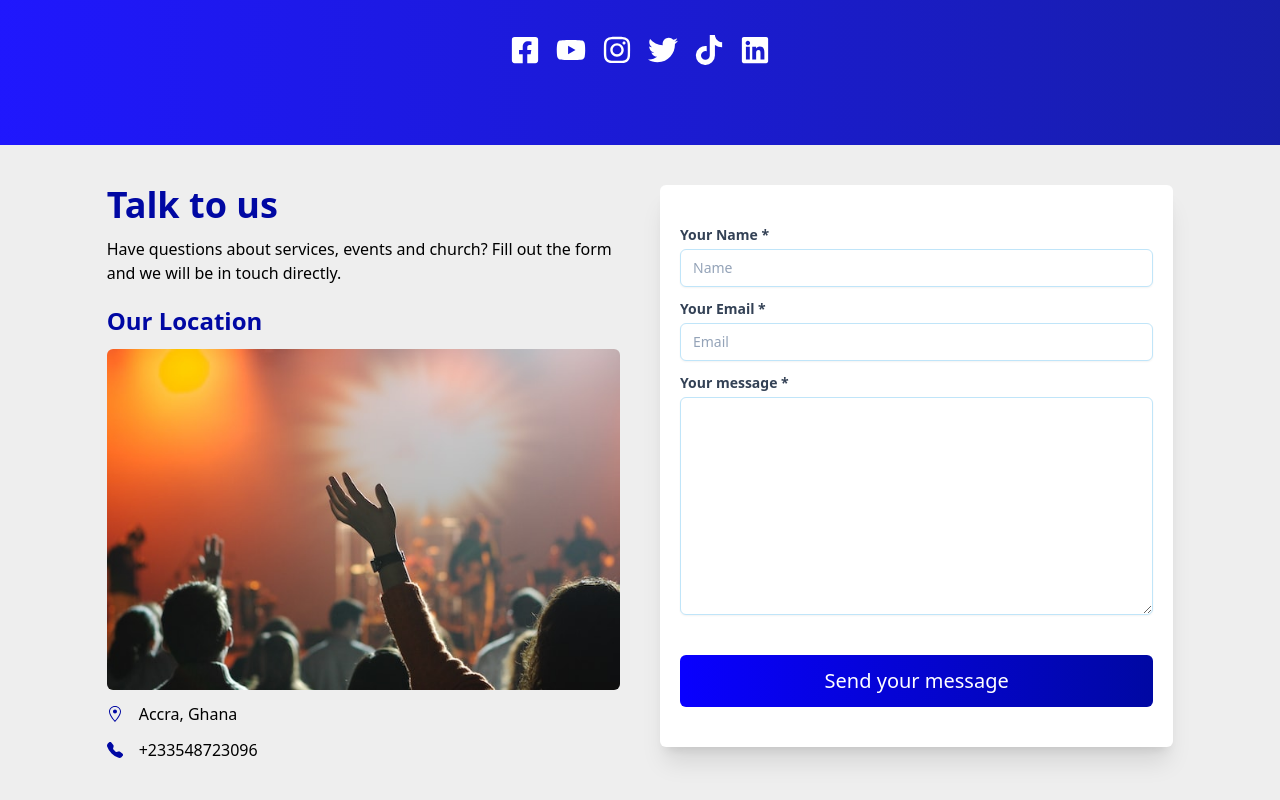
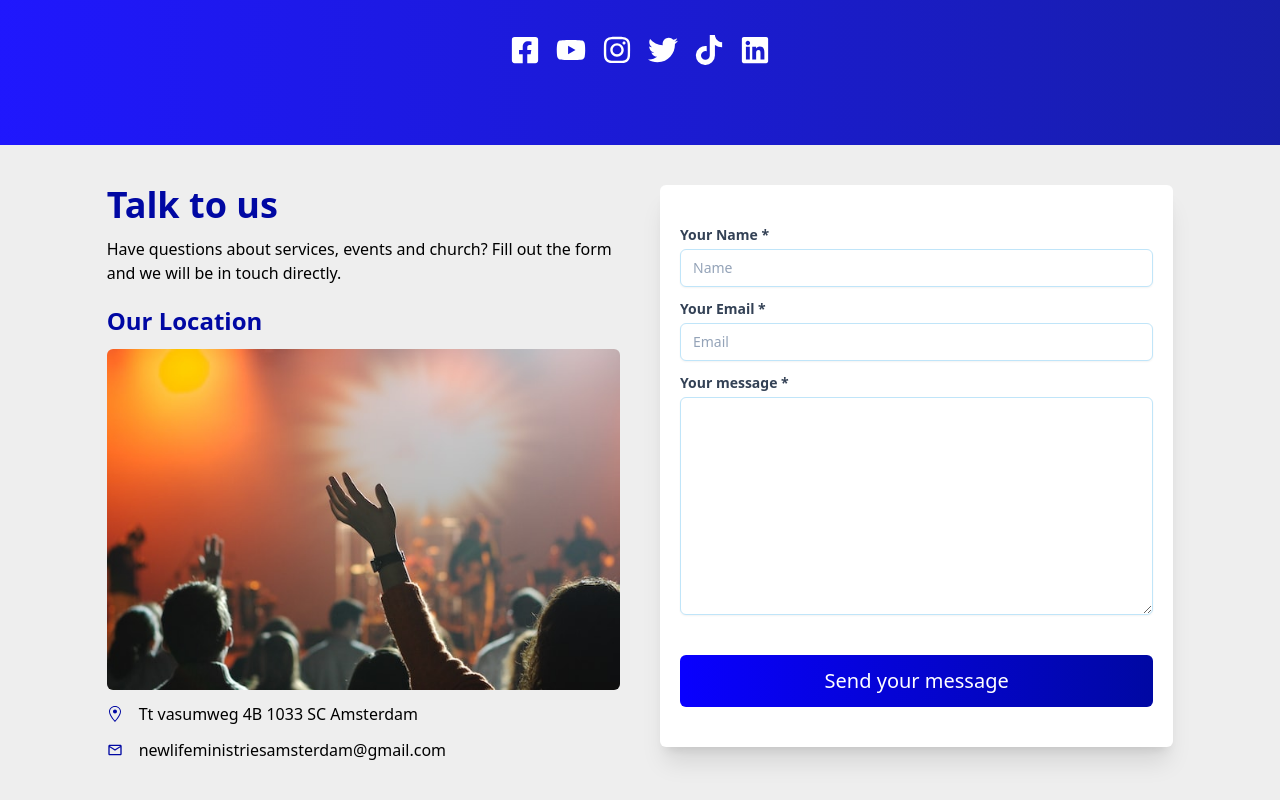
Before and after one commit to dammyolapaix/New-Life-Ministries-Website, a Next.js app: page / in a window 1280 px wide. Shown: the part 2413-3213 px from the top of the page. Built offline with nearby package versions, Linux system fonts and the light colour scheme.

Commit message:
Linked the church with us CTA, and updated the contact info

```diff
--- a/components/ContactUs.tsx
+++ b/components/ContactUs.tsx
@@ -2,6 +2,7 @@ import Image from 'next/image'
 import { GoLocation } from 'react-icons/go'
 import { BsTelephoneFill } from 'react-icons/bs'
 import congregationPic from '../public/john-price-RAZQiZOX3mU-unsplash.jpg'
+import { MdOutlineMailOutline } from 'react-icons/md'
 
 const ContactUs = () => {
   return (
@@ -21,9 +22,20 @@ const ContactUs = () => {
         />
         <div className="flex items-center mb-3">
           <GoLocation className="mr-2 text-tertiary" />
-          <h5 className="ml-2">Accra, Ghana</h5>
+          <h5 className="ml-2">Tt vasumweg 4B 1033 SC Amsterdam</h5>
         </div>
         <div className="flex items-center">
+          <MdOutlineMailOutline className="mr-2 text-tertiary" />
+          <a
+            href="mailto:newlifeministriesamsterdam@gmail.com"
+            target={'_blank'}
+            rel="noreferrer"
+            className="ml-2 hover:text-tertiary"
+          >
+            newlifeministriesamsterdam@gmail.com
+          </a>
+        </div>
+        {/* <div className="flex items-center">
           <BsTelephoneFill className="mr-2 text-tertiary" />
           <a
             href="tel:+233548723096"
@@ -33,7 +45,7 @@ const ContactUs = () => {
           >
             +233548723096
           </a>
-        </div>
+        </div> */}
       </div>
       <div className="bg-white shadow-xl rounded-md px-5 py-10 h-fit">
         <form>
--- a/pages/index.tsx
+++ b/pages/index.tsx
@@ -38,7 +38,7 @@ export default function Home() {
                   Join us today as we worship the Lord
                 </p>
                 <Link
-                  href={'#'}
+                  href={'/#services'}
                   className="px-10 py-5 bg-old-secondary text-gray-900 font-bold hover:bg-gradient-to-r from-other to-light rounded-md shadow-2xl"
                 >
                   Church With Us
@@ -118,7 +118,7 @@ export default function Home() {
         </section>
 
         {/* Weekly Services */}
-        <section className="py-20">
+        <section id="services" className="py-20">
           <h2 className="font-semibold text-3xl text-center mb-10 text-tertiary">
             Our Weekly Activities
           </h2>
```
